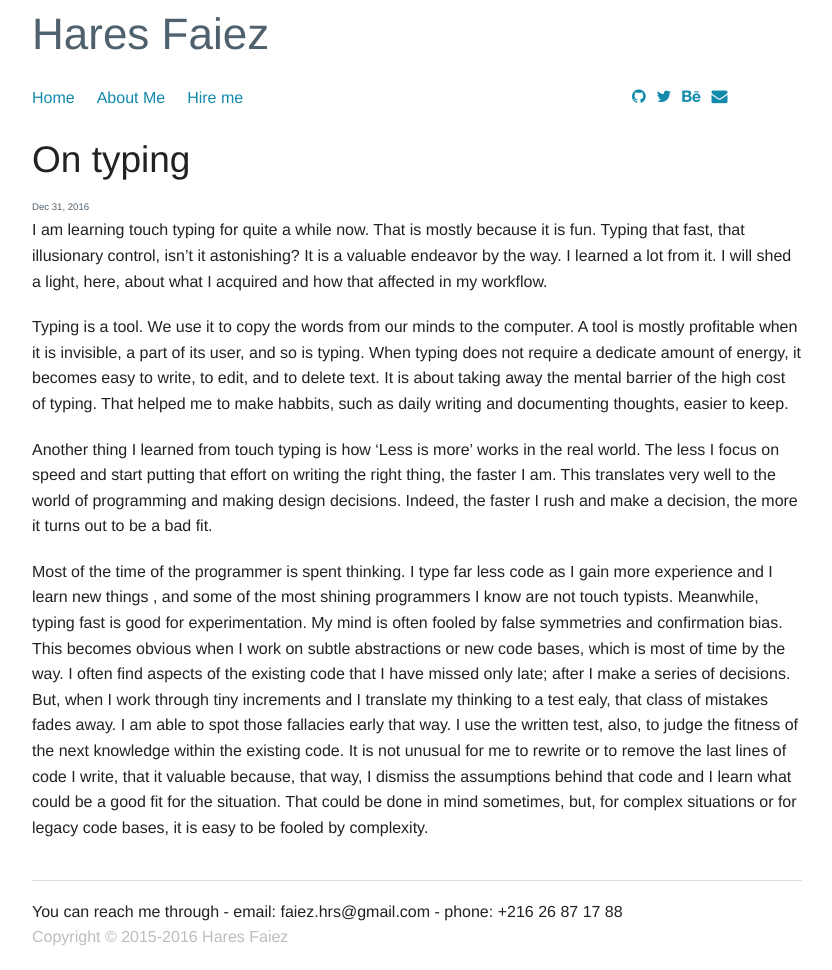
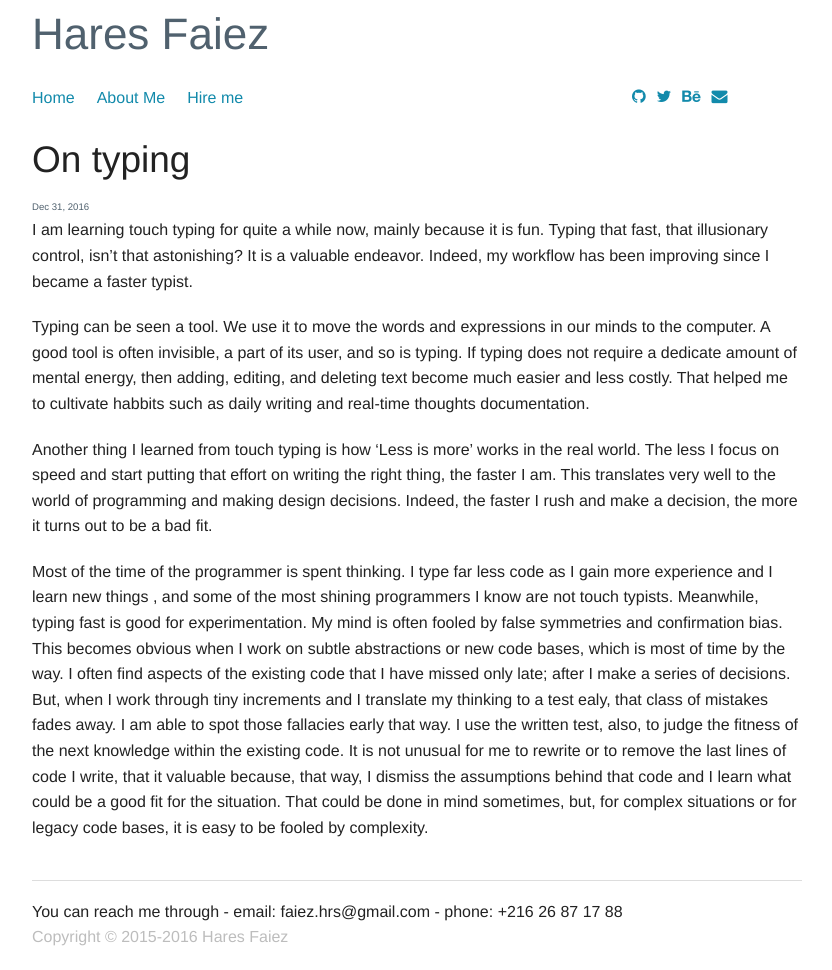
Before and after one commit to haresfaiez/haresfaiez.github.io, a Jekyll site: the page built from _posts/2016-12-31-on-typing.md, in a window 1280 px wide. Shown: the whole page, without its empty margins (223-1055 px from the left). Built offline with Jekyll 4.4.1, drawn with Linux system fonts in a browser that asks for light colours; comment, search, counter and statistics services are not loaded.

Commit message:
Improve the on-typing post

```diff
--- a/_posts/2016-12-31-on-typing.md
+++ b/_posts/2016-12-31-on-typing.md
@@ -7,18 +7,18 @@ categories: Software
 tags: typing
 ---
 
-I am learning touch typing for quite a while now. That is mostly because it is
-fun. Typing that fast, that illusionary control, isn't it astonishing?
-It is a valuable endeavor by the way. I learned a lot from it.
-I will shed a light, here, about what I acquired and how that affected in my workflow.
+I am learning touch typing for quite a while now, mainly because it is
+fun. Typing that fast, that illusionary control, isn't that astonishing?
+It is a valuable endeavor.
+Indeed, my workflow has been improving since I became a faster typist.
 
-Typing is a tool. We use it to copy the words from our minds to the computer.
-A tool is mostly profitable when it is invisible, a part of its user, and so is typing.
-When typing does not require a dedicate amount of energy, it becomes easy to write,
-to edit, and to delete text.
-It is about taking away the mental barrier of the high cost of typing.
-That helped me to make habbits, such as daily writing and documenting thoughts, easier
-to keep.
+Typing can be seen a tool.
+We use it to move the words and expressions in our minds to the computer.
+A good tool is often invisible, a part of its user, and so is typing.
+If typing does not require a dedicate amount of mental energy,
+then adding, editing, and deleting text become much easier and less costly.
+That helped me to cultivate habbits
+such as daily writing and real-time thoughts documentation.
 
 Another thing I learned from touch typing is how 'Less is more' works in the real world.
 The less I focus on speed and start putting that effort on writing the right thing, the faster I am.
```
